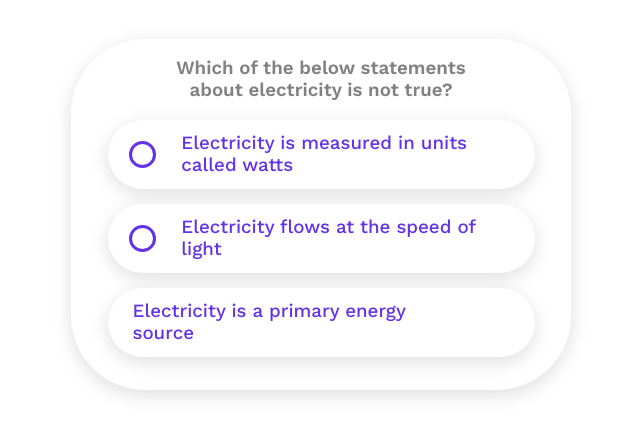
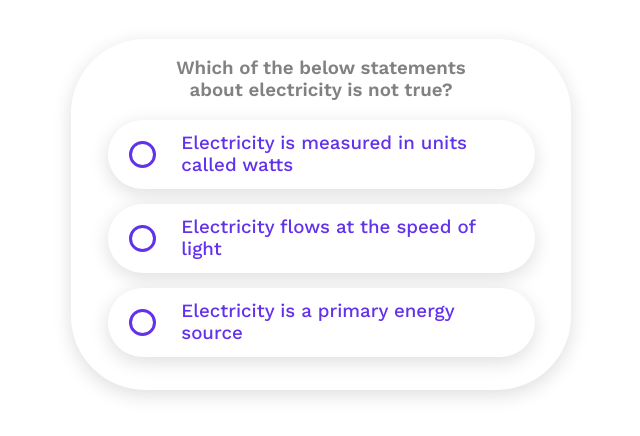
Before and after one commit to Alex-Reyne/climate-science-f13, a Next.js app: page / in a window 1280 px wide. Shown: the part 186-622 px from the top of the page, without its empty margins (319-959 px from the left). Built offline with nearby package versions, Linux system fonts and the light colour scheme.

Commit message:
add selected animation to correct answer

```diff
--- a/components/Answer.module.css
+++ b/components/Answer.module.css
@@ -10,12 +10,14 @@
 	margin-bottom: 15px;
 }
 
-.circle {
+.circle,
+.correct {
 	margin-left: 21px;
 	height: 27.75px;
 	width: 27.75px;
 	border: 3px solid #6231ec;
 	border-radius: 50%;
+	background-color: #6331ec00;
 }
 
 .text {
@@ -25,7 +27,7 @@
 	font-weight: 500;
 }
 
-/* --------- FADE ANIMATION --------- */
+/* --------- SCROLL ANIMATION --------- */
 
 @keyframes scroll {
 	0% {
@@ -96,3 +98,62 @@
 .scroll:nth-child(4) {
 	animation-delay: 610ms;
 }
+
+/* --------- SELECT ANIMATION --------- */
+
+@keyframes select {
+	0%,
+	40% {
+		background-color: #6331ec00;
+	}
+	45% {
+		background-color: #6231ec;
+	}
+	100% {
+		background-color: #6231ec;
+	}
+}
+@-o-keyframes select {
+	0%,
+	40% {
+		background-color: #6331ec00;
+	}
+	45% {
+		background-color: #6231ec;
+	}
+	100% {
+		background-color: #6231ec;
+	}
+}
+@-moz-keyframes select {
+	0%,
+	40% {
+		background-color: #6331ec00;
+	}
+	45% {
+		background-color: #6231ec;
+	}
+	100% {
+		background-color: #6231ec;
+	}
+}
+@-webkit-keyframes select {
+	0%,
+	40% {
+		background-color: #6331ec00;
+	}
+	45% {
+		background-color: #6231ec;
+	}
+	100% {
+		background-color: #6231ec;
+	}
+}
+
+.correct {
+	animation: select 9s none;
+	-o-animation: select 9s none;
+	-moz-animation: select 9s none;
+	-webkit-animation: select 9s none;
+	animation-iteration-count: infinite;
+}
--- a/pages/index.js
+++ b/pages/index.js
@@ -1,5 +1,4 @@
 import Head from 'next/head';
-import Image from 'next/image';
 import Question from '../components/Question';
 import styles from '../styles/Home.module.css';
 
@@ -14,7 +13,6 @@ export default function Home() {
 				/>
 				<link rel='icon' href='/favicon.ico' />
 			</Head>
-
 			<main className={styles.main}>
 				<Question />
 			</main>
```
